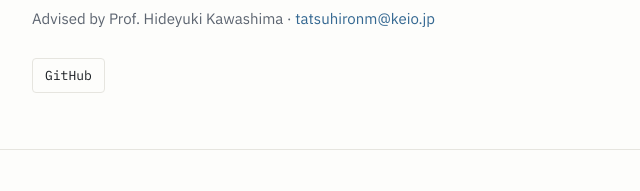
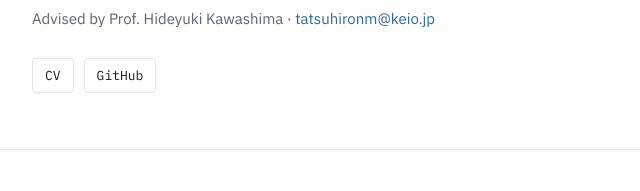
Before and after one commit to Tatzhiro/Tatzhiro.github.io, a plain HTML site: page index.html in a window 1280 px wide. Shown: the part 299-490 px from the top of the page, 262-902 px from the left. Drawn offline with Linux system fonts and the light colour scheme; a web font is replaced by a local one.

Commit message:
Add CV link to hero section in index.html

```diff
--- a/index.html
+++ b/index.html
@@ -328,6 +328,7 @@
         </p>
 
         <div class="hero-links">
+          <a href="cv.pdf">CV</a>
           <a href="https://github.com/Tatzhiro">GitHub</a>
         </div>
       </div>
```
